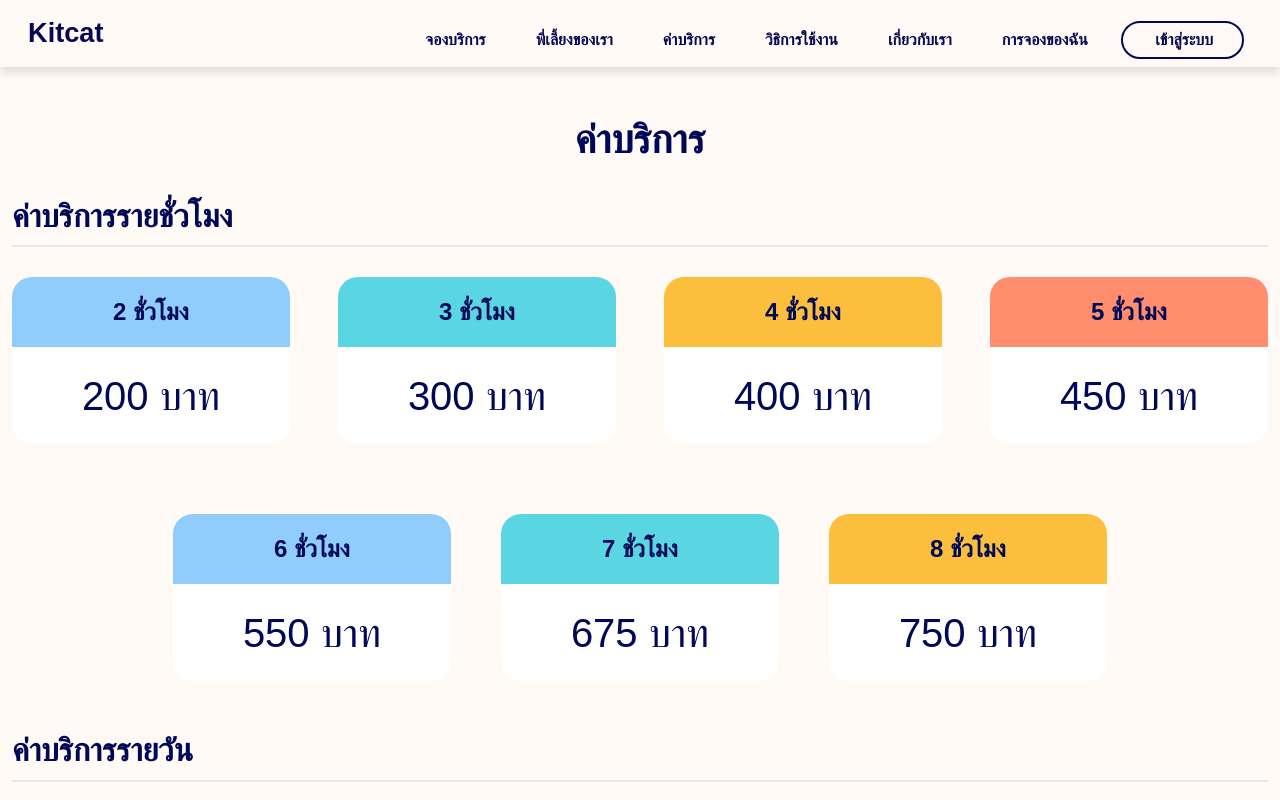
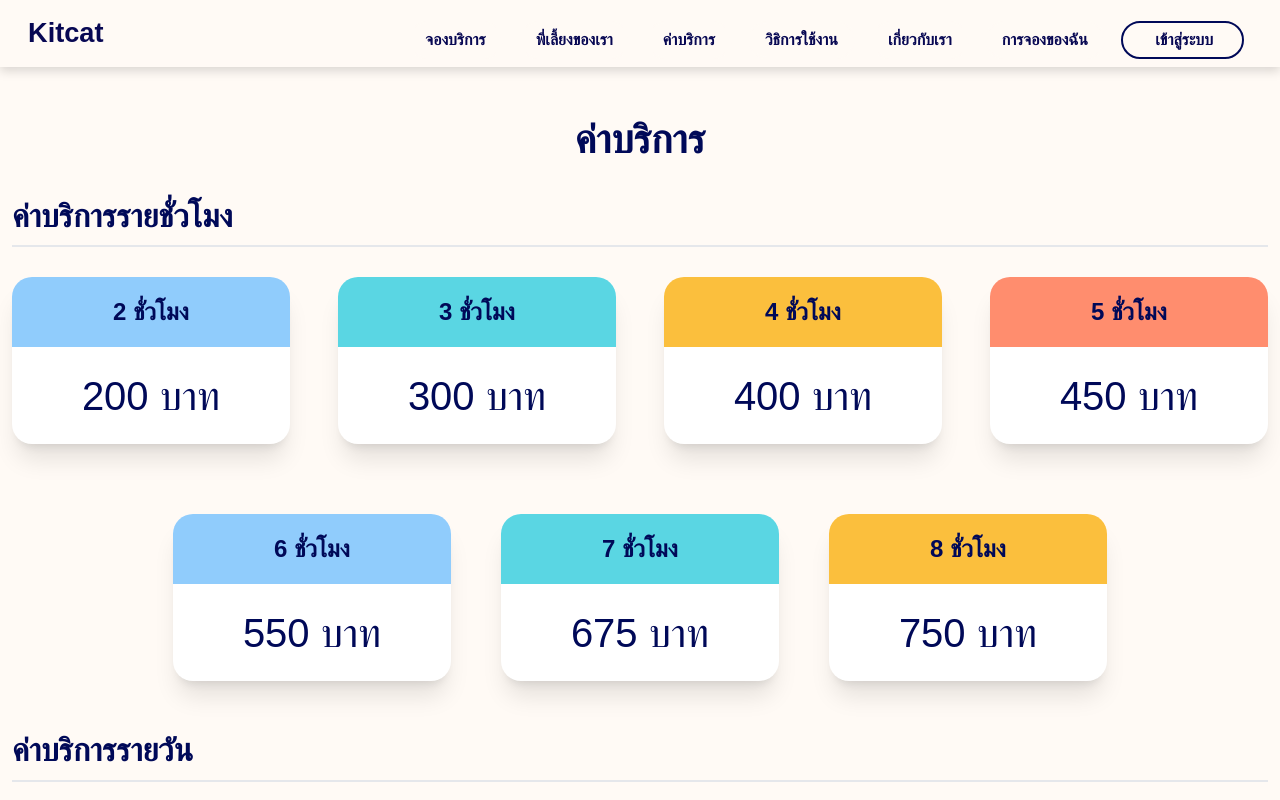
Before and after one commit to thanatat64/kmitl-kitcat, a Next.js app: page /services in a window 1280 px wide. Shown: the top 800 px of the page. Built offline with nearby package versions, Linux system fonts and the light colour scheme; a web font is replaced by a local one.

Commit message:
add shadow in cardCatSitter & cardService component

```diff
--- a/components/cardCatSitter/CardCatSitter.tsx
+++ b/components/cardCatSitter/CardCatSitter.tsx
@@ -40,7 +40,7 @@ const CardCatSitter: React.FC<CardCatSiiterProps> = ({
   };
   return (
     <div>
-      <div className={`w-[297px] md:w-[330px] h-[420px] item-center bg-white rounded-[20px] ${isButton&&'h-[489px]'}`}>
+      <div className={`w-[297px] md:w-[330px] h-[420px] item-center bg-white shadow-xl rounded-[20px] ${isButton&&'h-[489px]'}`}>
         <div onClick={openModal} >
           <div className={`w-[297px] md:w-[330px] h-[137px] ${color} rounded-t-[20px]`} />
           <div className='w-[126px] md:w-[140px] h-[126px] md:h-[140px] rounded-full mt-[-67px] ml-[90px] bg-white flex justify-center items-end'>
--- a/components/cardService/CardService.tsx
+++ b/components/cardService/CardService.tsx
@@ -13,7 +13,7 @@ const CardService: React.FC<CardServiceProps> = ({
   }) => {
   return (
     <div className="pt-[30px] pb-[40px]">
-        <div className="w-[278px] h-[167px] bg-white rounded-[20px]">
+        <div className="w-[278px] h-[167px] shadow-xl bg-white rounded-[20px]">
             <div className={`w-[278px] h-[70px] ${color} rounded-t-[20px] flex justify-center items-center`}>
                 <h3 className="text-[24px] text-[var(--navy)] font-bold">{time}</h3>
             </div>
```
